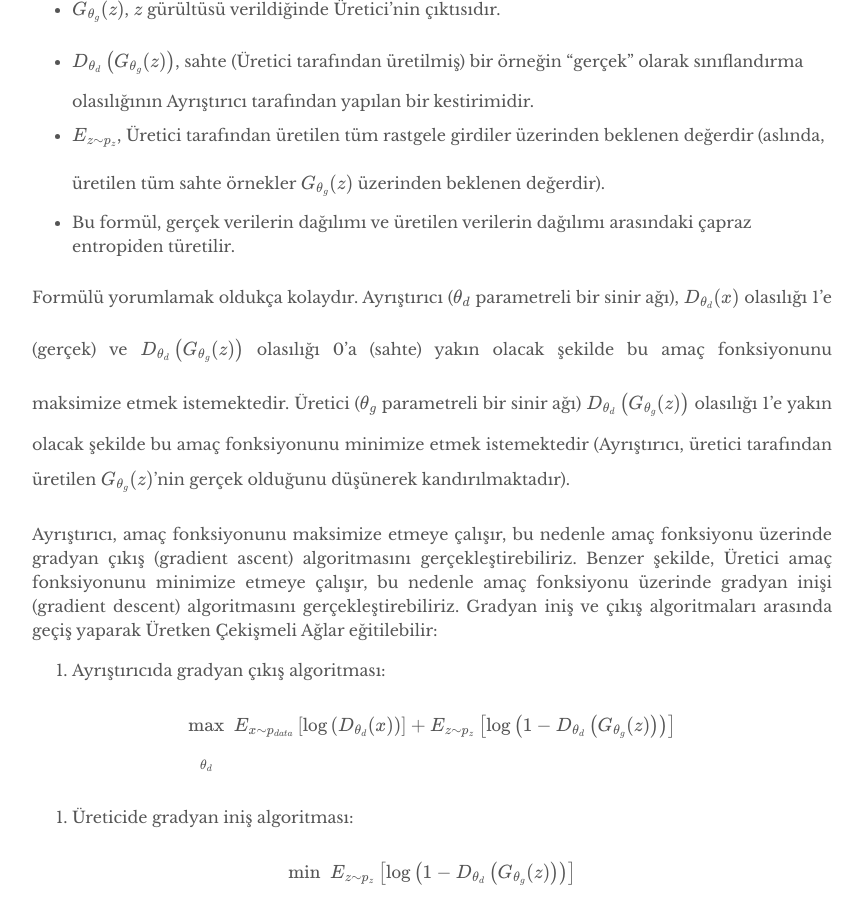
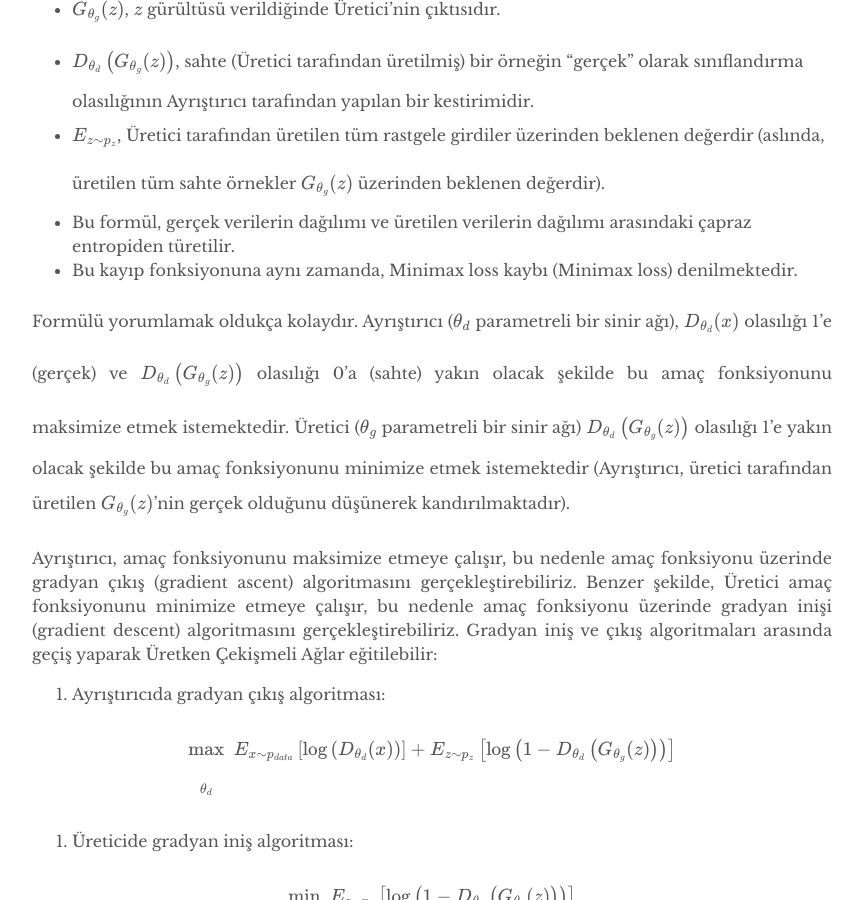
Before and after one commit to mmuratarat/turkish, a Jekyll site: the page built from _posts/2022-01-16-GANs_in_details.md, in a window 1280 px wide and 900 px high, scrolled down 5568 px. Shown: the whole window, without its empty margins (208-1071 px from the left). Built offline with Jekyll 4.4.1, drawn with Linux system fonts in a browser that asks for light colours; nearby versions of some CDN libraries; formulas are drawn with MathJax 3; comment, search, counter and statistics services are not loaded.

Commit message:
Update 2022-01-16-GANs_in_details.md

```diff
--- a/_posts/2022-01-16-GANs_in_details.md
+++ b/_posts/2022-01-16-GANs_in_details.md
@@ -66,6 +66,7 @@ Bu fonksiyonda,
 * $D_{\theta_{d}} \left( G_{\theta_{g}}(z)\right)$, sahte (Üretici tarafından üretilmiş) bir örneğin "gerçek" olarak sınıflandırma olasılığının Ayrıştırıcı tarafından yapılan bir kestirimidir.
 * $E_{z \sim p_{z}} $, Üretici tarafından üretilen tüm rastgele girdiler üzerinden beklenen değerdir (aslında, üretilen tüm sahte örnekler $G_{\theta_{g}}(z)$ üzerinden beklenen değerdir).
 * Bu formül, gerçek verilerin dağılımı ve üretilen verilerin dağılımı arasındaki çapraz entropiden türetilir.
+* Bu kayıp fonksiyonuna aynı zamanda, Minimax loss kaybı (Minimax loss) denilmektedir.
 
 Formülü yorumlamak oldukça kolaydır. Ayrıştırıcı ($\theta_{d}$ parametreli bir sinir ağı), $D_{\theta_{d}} (x)$ olasılığı 1'e (gerçek) ve $D_{\theta_{d}} \left( G_{\theta_{g}}(z)\right)$ olasılığı 0'a (sahte) yakın olacak şekilde bu amaç fonksiyonunu maksimize etmek istemektedir. Üretici ($\theta_{g}$ parametreli bir sinir ağı) $D_{\theta_{d}} \left( G_{\theta_{g}}(z)\right)$ olasılığı 1'e yakın olacak şekilde bu amaç fonksiyonunu minimize etmek istemektedir (Ayrıştırıcı, üretici tarafından üretilen $G_{\theta_{g}}(z)$'nin gerçek olduğunu düşünerek kandırılmaktadır).
 
```
